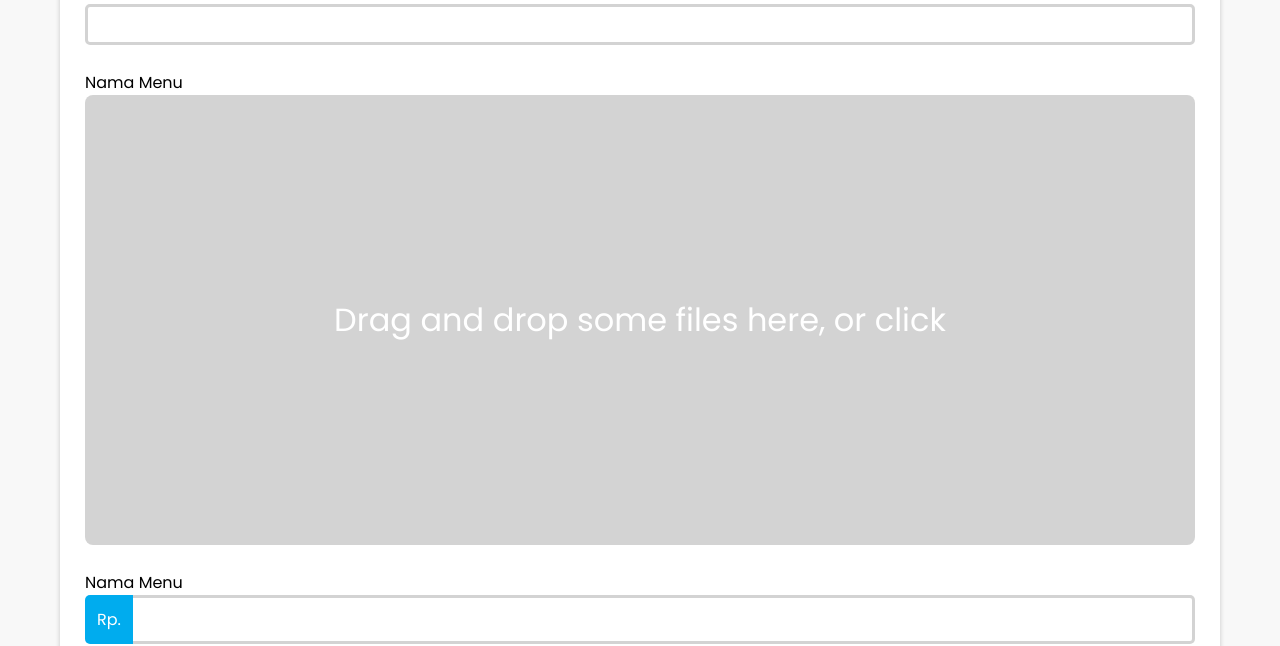
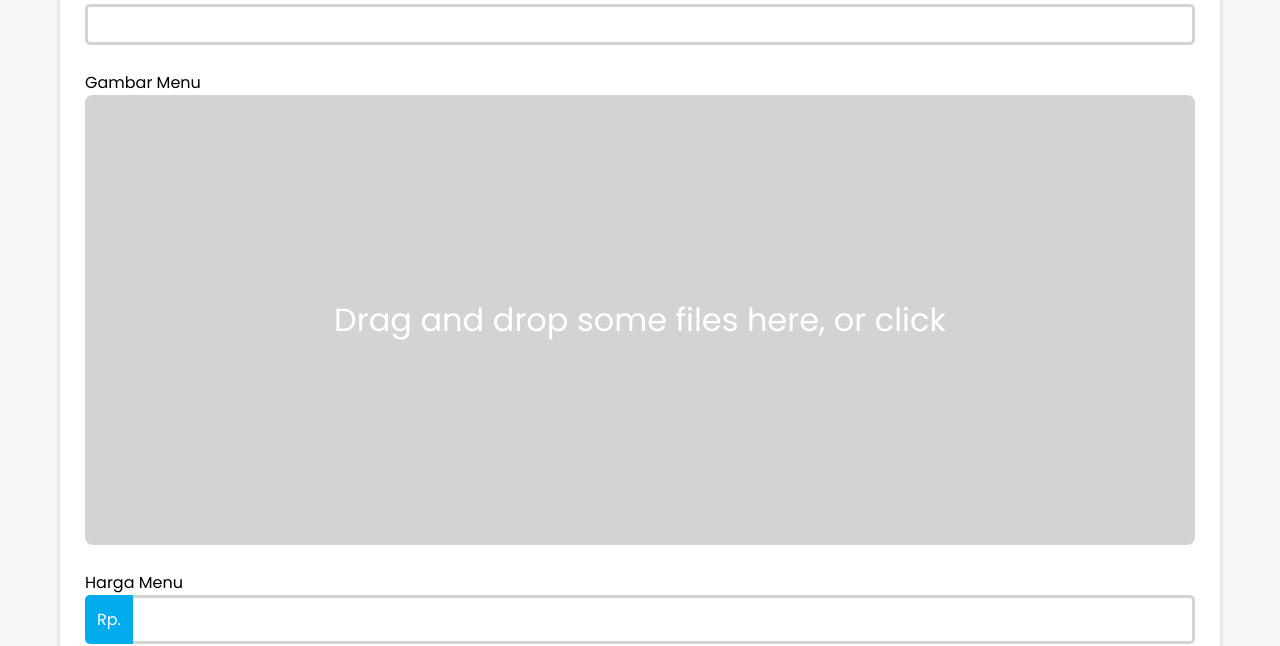
Before and after one commit to yansyahjordy/food-app, a React (Create React App) app: page /food/tambahmenu in a window 1280 px wide. Shown: the part 221-867 px from the top of the page. Built offline with nearby package versions, Linux system fonts and the light colour scheme.

Commit message:
fix: minor styling and console clearing

```diff
--- a/src/components/Food/Food.js
+++ b/src/components/Food/Food.js
@@ -3,12 +3,11 @@ import axios from "axios";
 import styles from "./Food.module.css";
 import FoodList from "../FoodList/FoodList";
 export default function Food() {
-  const url = "https://api-test.alan.co.id/api/v1/food";
   const [rawData, setrawData] = useState("");
 
   useEffect(() => {
     axios
-      .get(url)
+      .get(process.env.REACT_APP_BASE_URI + "/food")
       .then((x) => {
         setrawData(x.data.data);
       })
--- a/src/components/TambahMenu/TambahMenu.js
+++ b/src/components/TambahMenu/TambahMenu.js
@@ -73,7 +73,7 @@ export default function TambahMenu() {
               ></input>
             </div>
             <div>
-              <p>Nama Menu</p>
+              <p>Gambar Menu</p>
               <Dropzone onDrop={(acceptedFiles) => uploadImage(acceptedFiles)}>
                 {({ getRootProps, getInputProps }) => (
                   <section className={styles.dragDrop}>
@@ -95,7 +95,7 @@ export default function TambahMenu() {
               </Dropzone>
             </div>
             <div>
-              <p>Nama Menu</p>
+              <p>Harga Menu</p>
               <div className={styles.inputRp}>
                 <div className={styles.Rp}>Rp.</div>
                 <input
--- a/src/components/TransaksiMenuCard/TransaksiMenuCard.js
+++ b/src/components/TransaksiMenuCard/TransaksiMenuCard.js
@@ -1,8 +1,6 @@
 import React from "react";
 import style from "./TransaksiMenuCard.module.css";
 export default function TransaksiMenuCard({ dataset, click }) {
-  // console.log(dataset)
-
   return (
     <div className={style.container} onClick={() => click(dataset.food_code)}>
       <img
```
